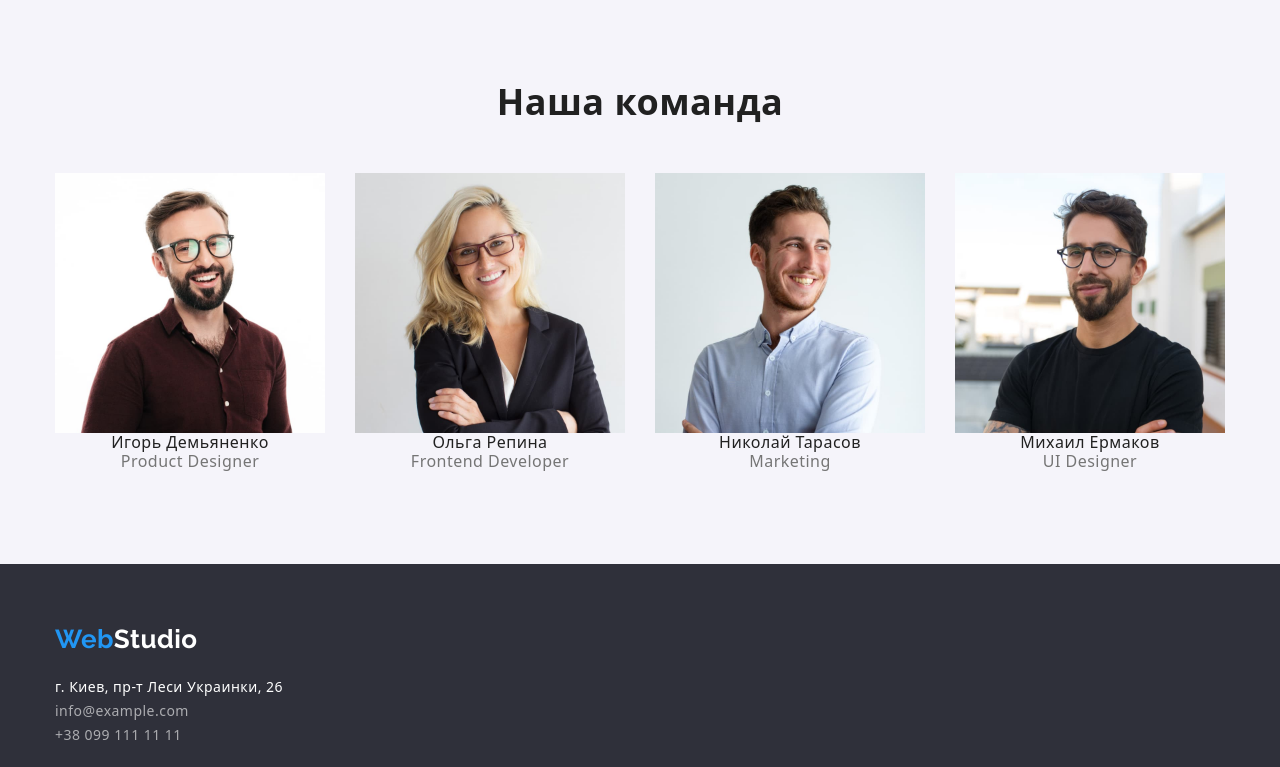
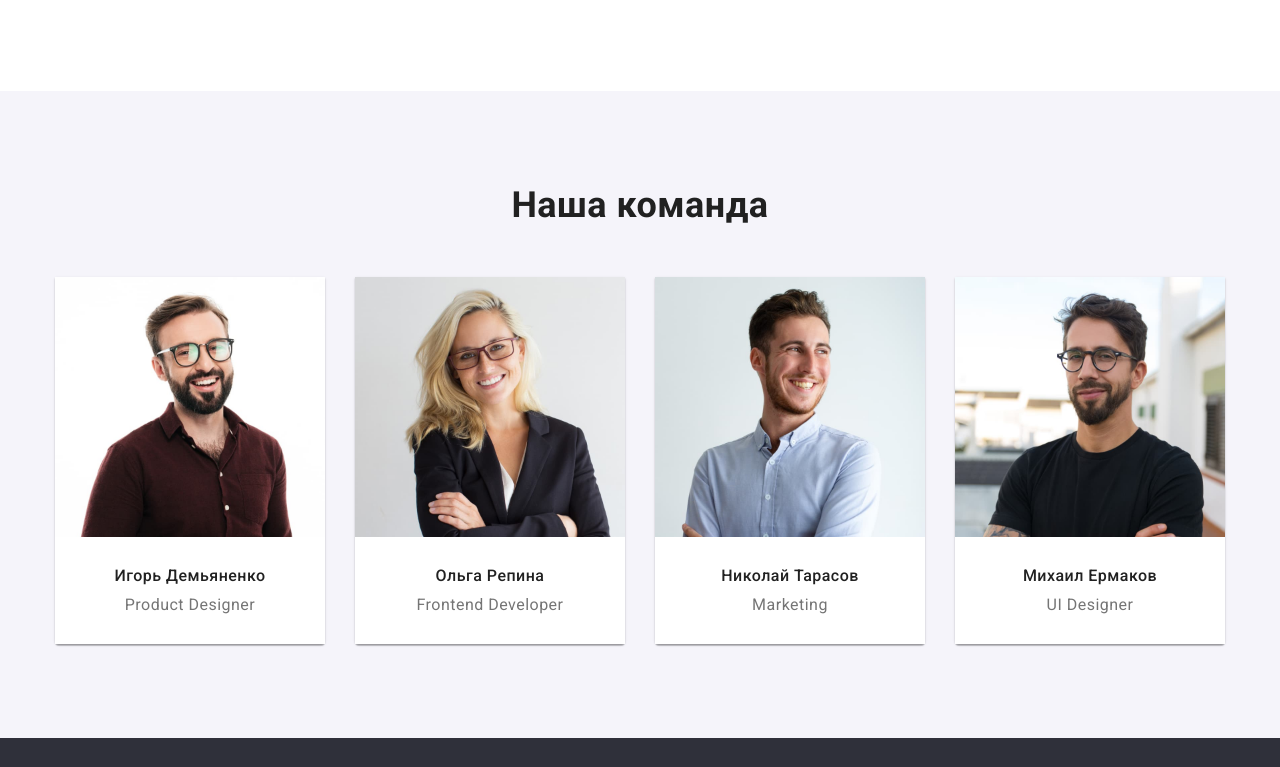
Before and after one commit to Oksana-Khmil/goit-markup-hw-03, a plain HTML site: page index.html in a window 1280 px wide. Shown: the part 1433-2200 px from the top of the page. Drawn offline with nearby package versions, Linux system fonts and the light colour scheme.

Commit message:
выполнены исправления по 3 ДЗ
9 исправлений

```diff
--- a/css/styles.css
+++ b/css/styles.css
@@ -40,11 +40,13 @@ img {
 
 /* ========BODY======== */
 body {
+  font-family: var(--main-font);
   color: var(--main-color);
   letter-spacing: 0.03em;
 }
 /* =======END=BODY======== */
-.section:not(.activ, .hero) {
+
+.section {
   padding-top: 94px;
   padding-bottom: 94px;
 }
@@ -80,6 +82,9 @@ body {
 /*========================STUDIO=======================*/
 
 /*========================HEADER=======================*/
+.main-header {
+  border-bottom: 1px solid #ececec;
+}
 .header-container {
   display: flex;
   padding-top: 24px;
@@ -170,7 +175,7 @@ body {
 /*========================END==HEADER=======================*/
 
 /*===========================HERO===================*/
-.hero-container {
+.hero {
   background: #2f303a;
   padding-top: 200px;
   padding-bottom: 200px;
@@ -217,6 +222,7 @@ body {
   font-size: 14px;
   line-height: 1.14;
   text-transform: uppercase;
+  margin-bottom: 10px;
 
   color: var(--title-text-color);
 }
@@ -228,9 +234,6 @@ body {
 /*====================END Advantages=========================*/
 
 /*==================ACTIVITIES===========================*/
-.activ {
-  padding-bottom: 94px;
-}
 
 .activ-title {
   font-weight: 700;
@@ -257,6 +260,14 @@ body {
   background: #f5f4fa;
 }
 
+.team-card {
+  text-align: center;
+  margin: 0 auto;
+  padding-top: 30px;
+  padding-bottom: 30px;
+  background-color: var(--primary-white-color);
+}
+
 .team-title {
   font-weight: 700;
   font-size: 36px;
@@ -279,6 +290,12 @@ body {
   margin-top: 30px;
   margin-left: 30px;
   flex-basis: calc((100% - 120px) / 4);
+  background: #ffffff;
+  /* material shadow v1 */
+
+  box-shadow: 0px 1px 3px rgba(0, 0, 0, 0.12), 0px 1px 1px rgba(0, 0, 0, 0.14),
+    0px 2px 1px rgba(0, 0, 0, 0.2);
+  border-radius: 0px 0px 4px 4px;
 }
 
 .team-member {
@@ -286,7 +303,7 @@ body {
   font-size: 16px;
   line-height: 1.18;
   text-align: center;
-
+  margin-bottom: 10px;
   color: var(--title-text-color);
 }
 
@@ -302,7 +319,6 @@ body {
 .footer {
   background: #2f303a;
 }
-
 .footer-container {
   padding-top: 60px;
   padding-bottom: 60px;
@@ -316,7 +332,7 @@ body {
   line-height: 1.19;
 }
 
-.footer-list {
+.footer-address {
   margin-top: 20px;
 }
 
@@ -366,7 +382,7 @@ body {
 /*============END=HEADER webstudio=============*/
 
 /*=============FILTERS=============*/
-.navigation-filter {
+.filter-list {
   display: flex;
   justify-content: center;
   margin-bottom: 50px;
--- a/index.html
+++ b/index.html
@@ -39,16 +39,16 @@
     </header>
     <main>
         <!-- <Блок герой с кнопкой заказать> -->
-        <section class="hero section">
-            <div class="hero-container container">
+        <section class="hero">
+            <div class="container">
                 <h1 class="title-hero">Эффективные решения <br> для вашего бизнеса</h1>
                 <button class="order-btn" type="button">Заказать услугу</button>
             </div>
         </section>
 
         <!-- <Преимущества Advantages> -->
-        <section class="advant section">
-          <div class="advant-container container">
+        <section class="section">
+          <div class="container">
             <h2 class="visually-hidden">Преимущества</h2>
             <ul class="advant-list list">
                 <li class="advant-item">
@@ -75,7 +75,7 @@
 
         </section>
         <!-- <ACTIVITIES> -->
-        <section class="activ section">
+        <section class="section">
             <div class="activ-container container">
                 <h2 class="activ-title">Чем мы занимаемся</h2>
                 <ul class="activ-list list">
@@ -91,29 +91,35 @@
           <div class="team-container container">
             <h2 class="team-title">Наша команда</h2>
             <ul class="team-list list">
-                <li class="team-item">
-                    <img src="./images/team/ihor.jpg" alt="Игорь Демьяненко" width="270" height="260"/>
+              <li class="team-item">
+              <img src="./images/team/ihor.jpg" alt="Игорь Демьяненко" width="270" height="260"/>
+                <div class="team-card">
                     <h3 class="team-member">Игорь Демьяненко</h3>
-                    <p class="team-member-
-                    position" lang="en">Product Designer</p>
+                    <p class="team-member-position" lang="en">Product Designer</p>
+                </div>
+
                 </li>
                 <li class="team-item">
                     <img src="./images/team/olha.jpg" alt="Ольга Репина" width="270" height="260" />
+                    <div class="team-card">
                     <h3 class="team-member">Ольга Репина</h3>
-                    <p class="team-member-
-position" lang="en">Frontend Developer</p>
+                    <p class="team-member-position" lang="en">Frontend Developer</p>
+                    </div>
+
                 </li>
                 <li class="team-item">
                     <img src="./images/team/nikolay.jpg" alt="Николай Тарасов" width="270" height="260" />
+                    <div class="team-card">
                     <h3 class="team-member">Николай Тарасов</h3>
-                    <p class="team-member-
-position" lang="en">Marketing</p>
+                    <p class="team-member-position" lang="en">Marketing</p>
+                    </div>
                 </li>
                 <li class="team-item">
                     <img src="./images/team/mikhail.jpg" alt="Михаил Ермаков" width="270" height="260" />
+                    <div class="team-card">
                     <h3 class="team-member">Михаил Ермаков</h3>
-                    <p class="team-member-
-position" lang="en">UI Designer</p>
+                    <p class="team-member-position" lang="en">UI Designer</p>
+                    </div>
                 </li>
             </ul>
           </div>
@@ -125,7 +131,7 @@ position" lang="en">UI Designer</p>
         <a href="" lang="en" class="footer-webstudio link">
             <span class="web">Web</span>Studio</a>
         <address class="footer-address">
-            <ul class="footer-list list">
+            <ul class="list">
                 <li><a class="footer-map-link link" href="https://goo.gl/maps/7oAF3nw1k7qhsK217" target="_blank"
                         rel="noopener noreferrer">г. Киев, пр-т Леси Украинки, 26</a></li>
                 <li><a class="footer-mail-link link" href="maito:info@devstudio.com">info@example.com</a></li>
```
Also changed, not shown: portfolio.html (+2 -4 lines).
